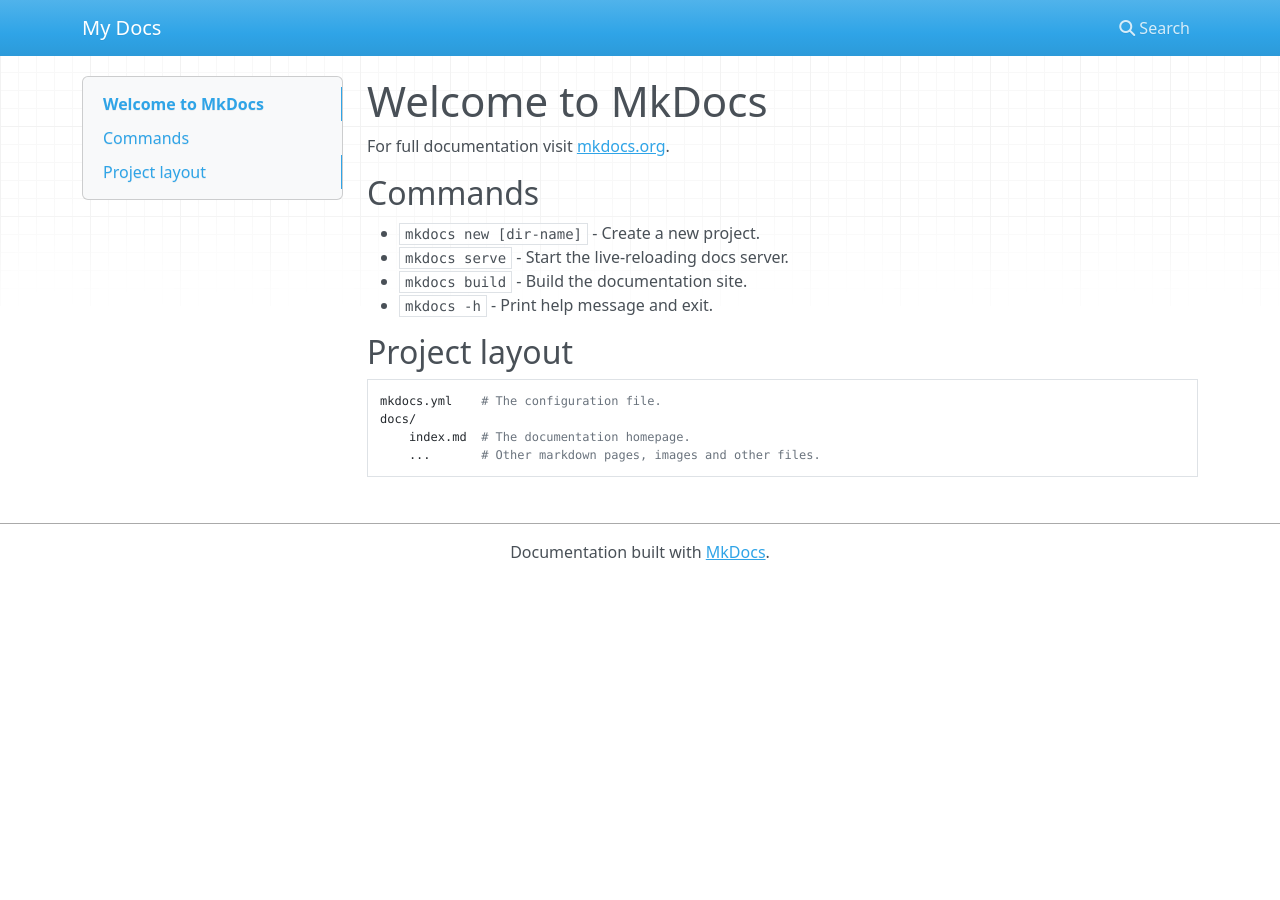
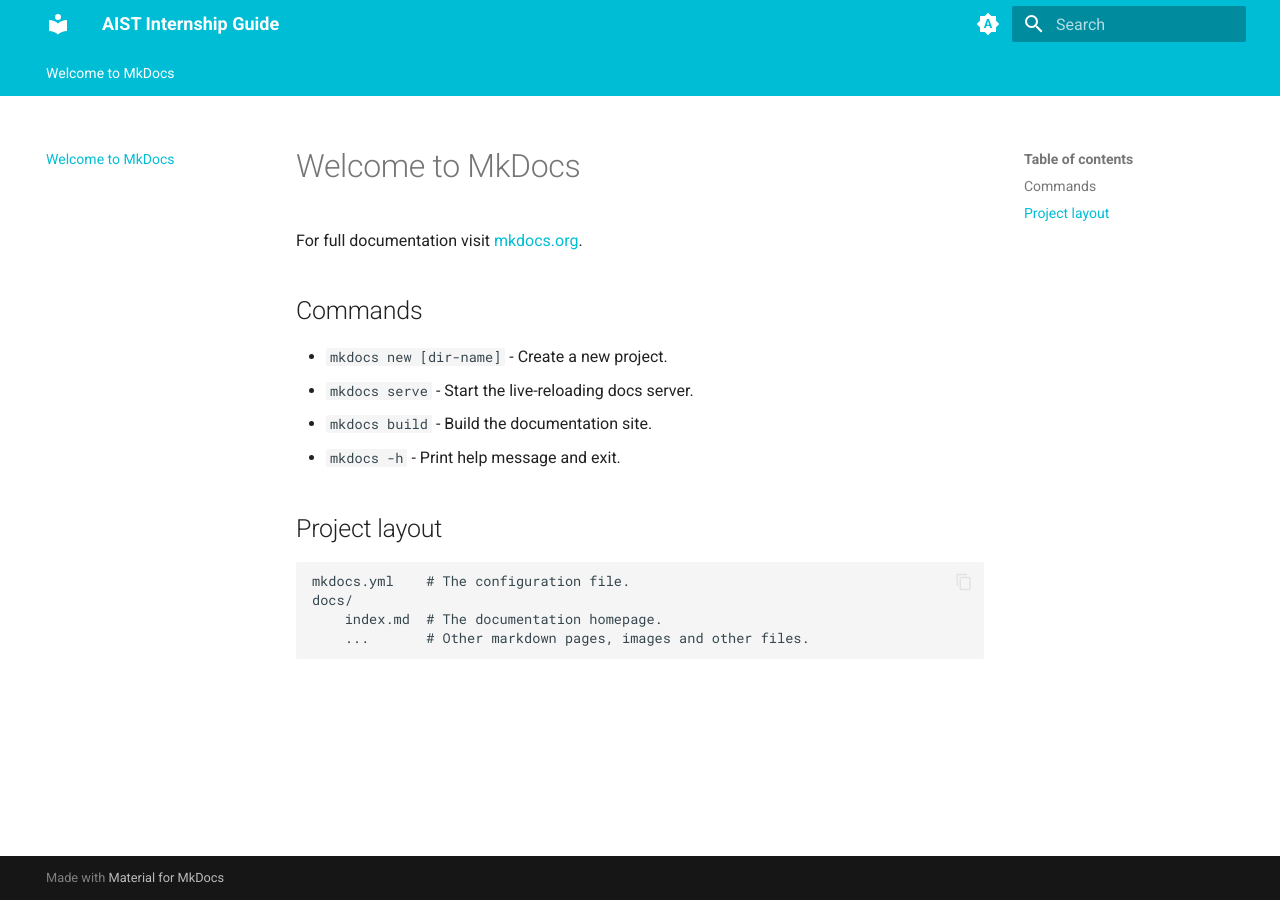
Before and after one commit to akaashss/aist-guide-website, an MkDocs documentation site: the page built from docs/index.md, in a window 1280 px wide. Built offline with MkDocs 1.6.1 and Material for MkDocs 9.7.7, drawn with Linux system fonts in a browser that asks for light colours; nearby versions of some CDN libraries.

Commit message:
Edited theme.

```diff
--- a/mkdocs.yml
+++ b/mkdocs.yml
@@ -1 +1,41 @@
-site_name: My Docs
+site_name: AIST Internship Guide
+
+theme:
+  name: material
+
+  font:
+    text: Roboto
+
+  palette:
+
+    # Palette toggle for automatic mode
+    - media: "(prefers-color-scheme)"
+      toggle:
+        icon: material/brightness-auto
+        name: Switch to light mode
+
+    # Palette toggle for light mode
+    - media: "(prefers-color-scheme: light)"
+      scheme: default
+      primary: cyan
+      accent: teal
+      toggle:
+        icon: material/brightness-7
+        name: Switch to dark mode
+
+    # Palette toggle for dark mode
+    - media: "(prefers-color-scheme: dark)"
+      scheme: slate
+      primary: cyan
+      accent: teal
+      toggle:
+        icon: material/brightness-4
+        name: Switch to system preference
+
+  features:
+    - navigation.tabs
+    - navigation.sections
+    - navigation.instant
+    - navigation.top
+    - search.highlight
+    - content.code.copy
```
